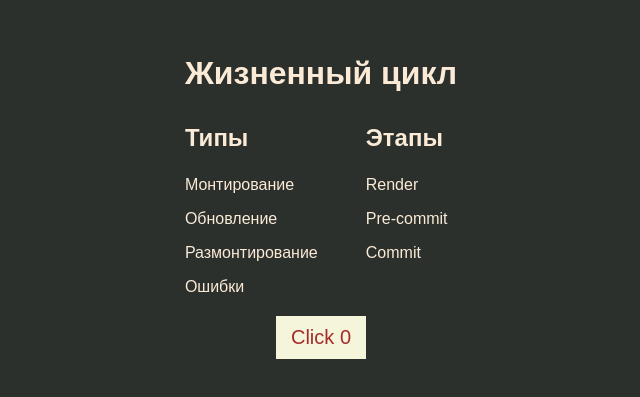
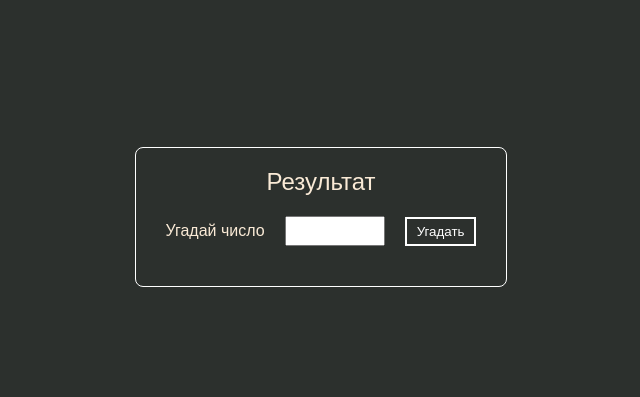
Before and after one commit to AlexeyKonstantinov78/guess-the-number-game, a React (Create React App) app: page / in a window 1280 px wide. Shown: the part 191-588 px from the top of the page, without its empty margins (319-959 px from the left). Built offline with nearby package versions, Linux system fonts and the light colour scheme.

Commit message:
задача 1 пункт 1 кнопка угадать очишает поле с числом

```diff
--- a/src/App.jsx
+++ b/src/App.jsx
@@ -1,12 +1,12 @@
 import React from 'react';
-// import ComponentClass from './components/ClassComponent';
-import LifeCycle from './components/LifeCycle';
+import ComponentClass from './components/ClassComponent';
+// import LifeCycle from './components/LifeCycle';
 
 export default class App extends React.Component {
   render() {
     return (
       <div className='app'>
-        <LifeCycle prop='METHED' />
+        <ComponentClass min={1} max={10} />
       </div>
     );
   }
--- a/src/components/ClassComponent/ClassComponent.jsx
+++ b/src/components/ClassComponent/ClassComponent.jsx
@@ -19,17 +19,20 @@ export class ClassComponent extends React.Component {
       if (state.userNumber > state.randomNumber) {
         return {
           result: `${state.userNumber} больше загадоного`,
+          userNumber: '',
         };
       }
 
       if (state.userNumber < state.randomNumber) {
         return {
           result: `${state.userNumber} меньше загадоного`,
+          userNumber: '',
         };
       }
 
       return {
         result: `Вы угадали, загаданное число ${state.userNumber}`,
+        userNumber: '',
       };
     });
   };
```
